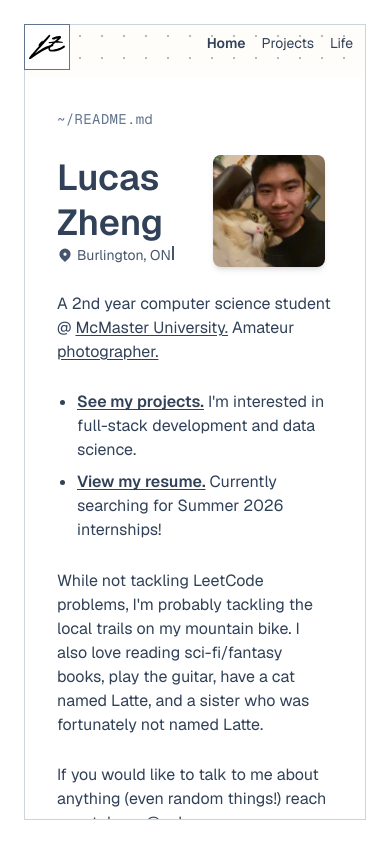
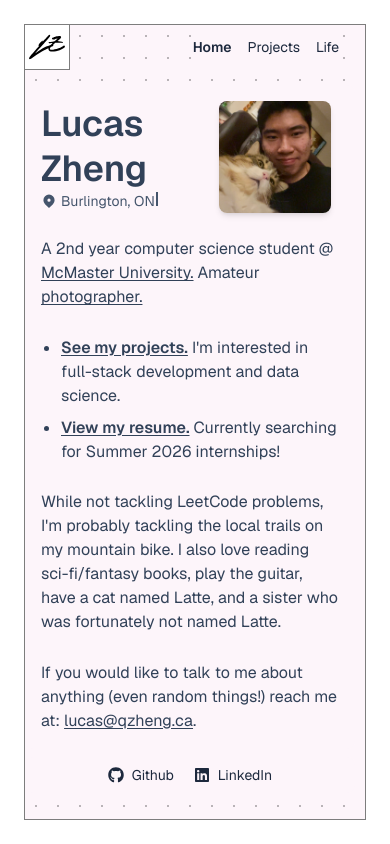
Before and after one commit to qZheng/personal-website, a Next.js app: page / in a window 390 px wide. Built offline with nearby package versions, Linux system fonts and the light colour scheme.

Commit message:
fix: fixed elements cutting off of page on mobile layout

```diff
--- a/app/about/page.tsx
+++ b/app/about/page.tsx
@@ -164,9 +164,9 @@ export default function AboutPage() {
 
   return (
     <div id="about" className="max-w-3xl space-y-[1.65rem]">
-      <p className="font-mono text-sm tracking-wide text-slate-500">
+{/*       <p className="font-mono text-sm tracking-wide text-slate-500">
         Life/README.md
-      </p>
+      </p> */}
 
       <h1 className="text-4xl md:text-3xl font-semibold leading-tight">
         Life outside of coding
--- a/app/globals.css
+++ b/app/globals.css
@@ -36,7 +36,7 @@
 
 @layer utilities {
   .bg-dot-grid {
-    background-color: #fffdfa;
+    background-color: #fdf5fa;
     background-image: radial-gradient(circle, rgba(53, 53, 53, 0.34) 1px, transparent 1px);
     background-size: 22px 22px;
     background-position: 0 0;
@@ -60,3 +60,9 @@
     opacity: 0;
   }
 }
+
+.overflow-y-auto {
+  scrollbar-gutter: stable;
+  scrollbar-width: thin;
+  scrollbar-color: rgba(0, 113, 117, 0.702) transparent;
+}
--- a/app/layout.client.tsx
+++ b/app/layout.client.tsx
@@ -43,13 +43,13 @@ export default function RootLayout({
       <body className="bg-white text-slate-700 overflow-hidden">
         {/* corner box */}
         <div className="fixed left-6 top-6 z-20">
-          <div className="border border-slate-500 bg-white">
+          <div className="border [border-color:rgba(53,53,53,0.64)] bg-white">
             <a href="/"><img src="/images/initials_icon.svg" alt="LZ" className="w-11 h-11 block" /></a>
           </div>
         </div>
 
         {/* main framed container */}
-        <div className="fixed inset-6 z-10 border border-slate-300 bg-white overflow-hidden flex flex-col">
+        <div className="fixed inset-6 z-10 border [border-color:rgba(53,53,53,0.64)] bg-white overflow-hidden flex flex-col">
           {/* dotted background */}
           <div aria-hidden className="absolute inset-0 bg-dot-grid pointer-events-none" />
 
@@ -57,12 +57,12 @@ export default function RootLayout({
           <div className="relative flex-1 w-full overflow-y-auto px-0 py-0 md:px-12 md:py-10">
             <div className="mx-auto flex flex-col md:flex-row max-w-208 gap-2">
               {/* vertical nav */}
-              <nav className="flex md:hidden mt-2 mr-3 justify-end items-center mb-4 text-sm text-slate-600">
-                <div className="flex gap-4">
+              <nav className="flex md:hidden mt-2 mr-3 justify-end items-center mb-4 text-sm text-slate-600 ">
+                <div className="flex gap-4 bg-[#fdf5fa] mx-1 px-0 py-1">
                   <Link
                     href="/"
                     className={`no-underline ${pathname === "/"
-                      ? "font-semibold text-slate-700"
+                      ? "font-semibold text-slate-800"
                       : "text-slate-700 hover:text-slate-600"
                       }`}
                   >
@@ -71,8 +71,8 @@ export default function RootLayout({
                   <Link
                     href="/projects"
                     className={`no-underline ${pathname === "/projects"
-                      ? "font-semibold text-slate-700"
-                      : "text-slate-700 hover:text-slate-600"
+                      ? "font-semibold text-slate-800"
+                      : "text-slate-800 hover:text-slate-700"
                       }`}
                   >
                     Projects
@@ -80,22 +80,22 @@ export default function RootLayout({
                   <Link
                     href="/about"
                     className={`no-underline ${pathname === "/about"
-                      ? "font-semibold text-slate-700"
-                      : "text-slate-700 hover:text-slate-600"
+                      ? "font-semibold text-slate-800"
+                      : "text-slate-800 hover:text-slate-700"
                       }`}
                   >
                     Life
                   </Link>
                 </div>
               </nav>
-              <aside className="hidden md:flex w-30 shrink-0 flex-col justify-between rounded-lg bg-white px-4 py-5">
+              <aside className="hidden md:flex w-30 shrink-0 flex-col justify-between rounded-lg bg-[#fdf5fa] px-4 py-8">
                 <nav className="space-y-8 text-sm text-slate-500">
                   <div className="space-y-3">
                     <Link
                       href="/"
                       className={`block no-underline ${pathname === "/"
-                        ? "font-semibold text-slate-700"
-                        : "text-slate-700 hover:text-slate-600"
+                        ? "font-semibold text-slate-800"
+                        : "text-slate-800 hover:text-slate-700"
                         }`}
                     >
                       Home
@@ -103,8 +103,8 @@ export default function RootLayout({
                     <Link
                       href="/projects"
                       className={`block no-underline ${pathname === "/projects"
-                        ? "font-semibold text-slate-700"
-                        : "text-slate-700 hover:text-slate-600"
+                        ? "font-semibold text-slate-800"
+                        : "text-slate-800 hover:text-slate-700"
                         }`}
                     >
                       Projects
@@ -112,8 +112,8 @@ export default function RootLayout({
                     <Link
                       href="/about"
                       className={`block no-underline ${pathname === "/about"
-                        ? "font-semibold text-slate-700"
-                        : "text-slate-700 hover:text-slate-600"
+                        ? "font-semibold text-slate-800"
+                        : "text-slate-800 hover:text-slate-700"
                         }`}
                     >
                       Life outside of coding
@@ -127,7 +127,7 @@ export default function RootLayout({
                     <a
                       href="https://www.github.com/qZheng"
                       target="_blank"
-                      className="flex items-center gap-3 no-underline hover:text-slate-600"
+                      className="flex items-center gap-3 no-underline text-slate-800 hover:text-slate-700"
                     >
                       <FaGithub className="h-4 w-4" />
                       <span>Github</span>
@@ -135,14 +135,14 @@ export default function RootLayout({
                     <a
                       href="https://www.linkedin.com/in/lucas-q-zheng/"
                       target="_blank"
-                      className="flex items-center gap-3 no-underline hover:text-slate-600"
+                      className="flex items-center gap-3 no-underline text-slate-800 hover:text-slate-700"
                     >
                       <FaLinkedin className="h-4 w-4" />
                       <span>LinkedIn</span>
                     </a>
                     <a
                       href="mailto:hello@lucaszheng.net"
-                      className="flex items-center gap-3 no-underline hover:text-slate-600"
+                      className="flex items-center gap-3 no-underline text-slate-800 hover:text-slate-700"
                     >
                       <HiOutlineMail className="h-4 w-4" />
                       <span>Email</span>
@@ -150,7 +150,7 @@ export default function RootLayout({
                     <a
                       href="/Lucas_Zheng_Resume.pdf"
                       target="_blank"
-                      className="flex items-center gap-3 no-underline hover:text-slate-600"
+                      className="flex items-center gap-3 no-underline text-slate-800 hover:text-slate-700"
                     >
                       <HiOutlineDocumentText className="h-4 w-4" />
                       <span>Resume</span>
@@ -158,14 +158,14 @@ export default function RootLayout({
                   </div>
                 </nav>
               </aside>
-              <main className="flex-1 max-w-4xl rounded-lg bg-white px-8 py-8">
+              <main className="flex-1 max-w-4xl rounded-lg bg-[#fdf5fa] px-4 md:px-8 py-4 md:py-10">
                 {children}
               </main>
-              <div className="mt-6 flex md:hidden justify-center gap-5 text-slate-500 text-sm">
+              <div className="flex md:hidden justify-center gap-5 text-slate-800 text-sm bg-[#fdf5fa] rounded-lg px-4 py-2">
                 <a
                   href="https://www.github.com/qZheng"
                   target="_blank"
-                  className="flex items-center gap-2 no-underline hover:text-slate-600"
+                  className="flex items-center gap-2 no-underline hover:text-slate-700"
                 >
                   <FaGithub className="h-4 w-4" />
                   <span>Github</span>
@@ -173,7 +173,7 @@ export default function RootLayout({
                 <a
                   href="https://www.linkedin.com/in/lucas-q-zheng/"
                   target="_blank"
-                  className="flex items-center gap-2 no-underline hover:text-slate-600"
+                  className="flex items-center gap-2 no-underline hover:text-slate-700"
                 >
                   <FaLinkedin className="h-4 w-4" />
                   <span>LinkedIn</span>
--- a/app/page.tsx
+++ b/app/page.tsx
@@ -10,10 +10,6 @@ export default function HomePage() {
   const pathname = usePathname();
   return (
     <div className="max-w-3xl space-y-[1.65rem]">
-      <div className="flex justify-between items-center">
-        <p className="font-mono text-sm tracking-wide text-slate-500">~/README.md</p>
-      </div>
-
       <img
         src="/images/latte_and_i.jpeg"
         alt="Lucas Zheng"
--- a/app/projects/page.tsx
+++ b/app/projects/page.tsx
@@ -62,12 +62,12 @@ export default function ProjectsPage() {
 
   return (
     <div id="projects" className="max-w-3xl space-y-[1.65rem]">
-      <p className="font-mono text-sm tracking-wide text-slate-500">
+{/*       <p className="font-mono text-sm tracking-wide text-slate-500">
         Projects/README.md
-      </p>
+      </p> */}
 
       <h1 className="text-4xl md:text-3xl font-semibold leading-tight">
-        Interesting Projects
+        Projects
       </h1>
 
       <p className="text-slate-700">
```
